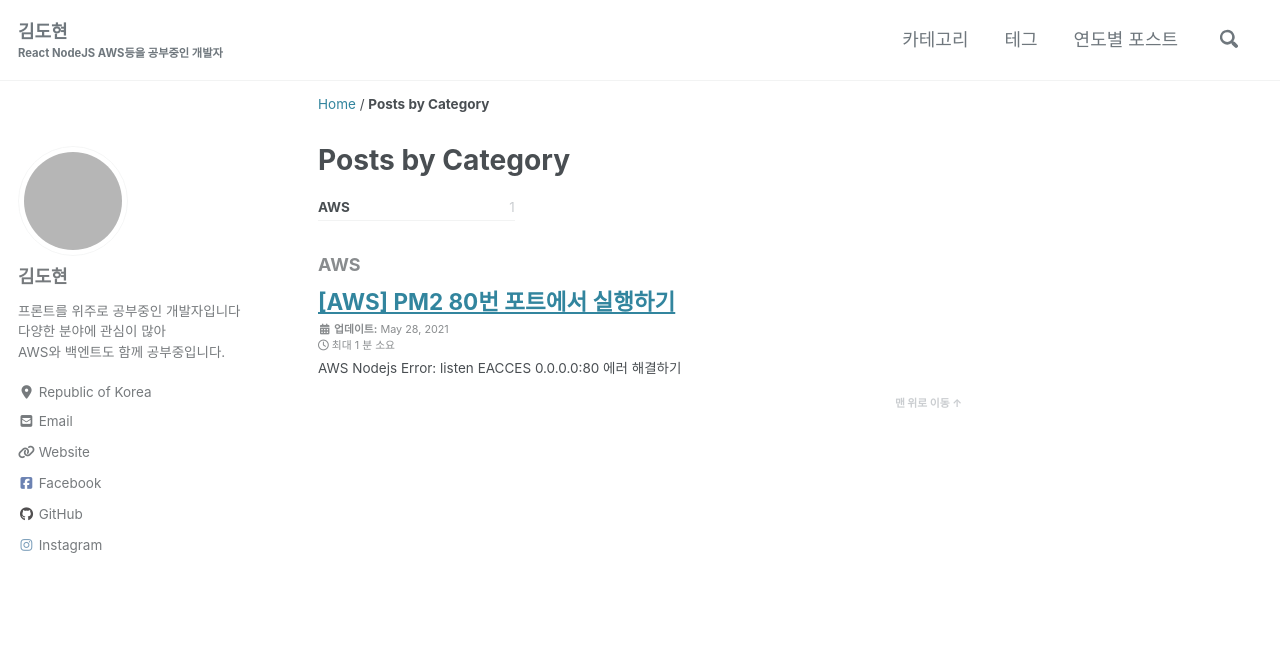
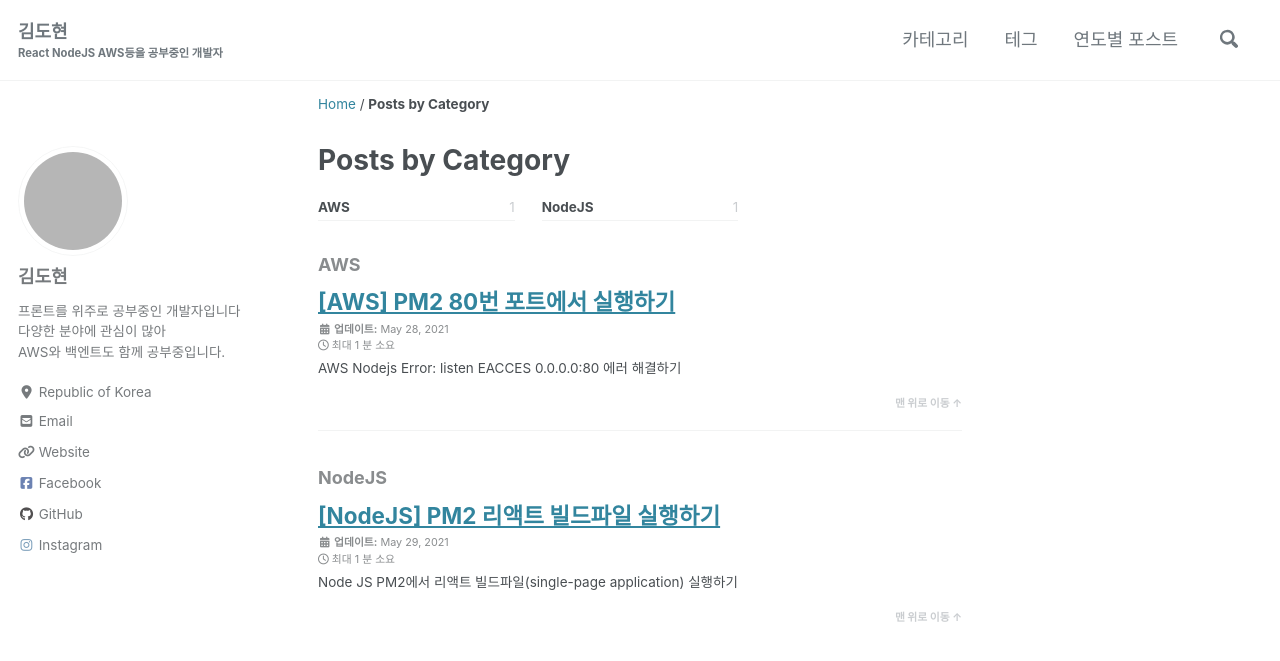
Before and after one commit to kiss8981/kiss8981.github.com, a Jekyll site: the page built from _pages/category-archive.md, in a window 1280 px wide and 900 px high. Shown: the top 661 px of the window. Built offline with Jekyll 4.4.1, drawn with Linux system fonts in a browser that asks for light colours; cached includes are drawn as plain includes; nearby versions of some CDN libraries; a script that is not in the unit is left out; grey boxes are pictures that could not be loaded.

Commit message:
[ADD] nodejs pm2 spa서비스 포스팅

````diff
--- a/_posts/2021/aws/2021-05-28-aws-80port-listen-error.md
+++ b/_posts/2021/aws/2021-05-28-aws-80port-listen-error.md
@@ -29,8 +29,8 @@ su –
 git clone git링크
 ```
 
-* pm2 시작 SPA서비스 기준 (빌드된 파일)
+* pm2 시작 SPA(single-page application)서비스 기준 (빌드된 파일)
 
 ```
-pm2 serve [폴더명] 80  --spa --name "이름"
+pm2 serve [폴더명] 80 --spa --name "이름"
 ```
--- /dev/null
+++ b/_posts/2021/nodejs/2021-05-29-nodejs-pm2-spa-page-serve.md
@@ -0,0 +1,37 @@
+---
+title:  "[NodeJS] PM2 리액트 빌드파일 실행하기"
+search: true
+categories:
+  - NodeJS
+last_modified_at: 2021-05-29T00:20:00+09:00
+---
+
+Node JS PM2에서 리액트 빌드파일(single-page application) 실행하기
+
+
+* PM2 설치
+
+-g 옵션을 필수로 넣어주셔야 합니다
+
+```
+npm install pm2 -g
+```
+
+* PM2 SPA(single-page application) 서비스 실행
+
+```
+pm2 serve [폴더명] --name "PM2에 표시될 이름"
+```
+
+* 다른 포트에서 실행을 원할 경우
+
+예) 8080 포트에서 실행할경우
+```
+pm2 serve [폴더명] 8080 --spa --name "PM2에 표시될 이름"
+```
+
+* pm2 시작 SPA서비스 기준 (빌드된 파일)
+
+```
+pm2 serve [폴더명] 80 --spa --name "이름"
+```
--- a/assets/js/plugins/markerwidget.js
+++ b/assets/js/plugins/markerwidget.js
@@ -9,4 +9,4 @@
     })};
     js.src = "https://makerwidget.com/js/embed.js";
     fjs.parentNode.insertBefore(js, fjs)
-}(document, "script", "dhm"));
+}(document, "script", "dhm"))
````
